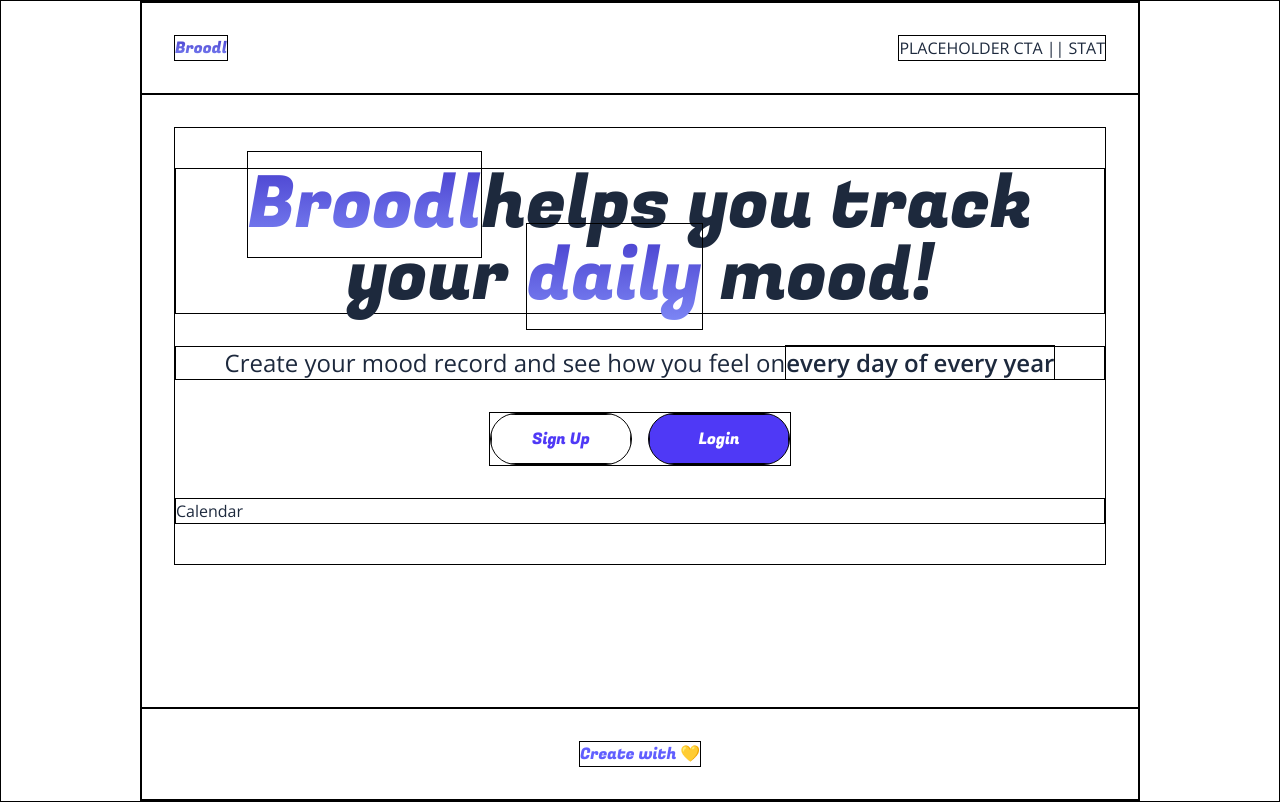
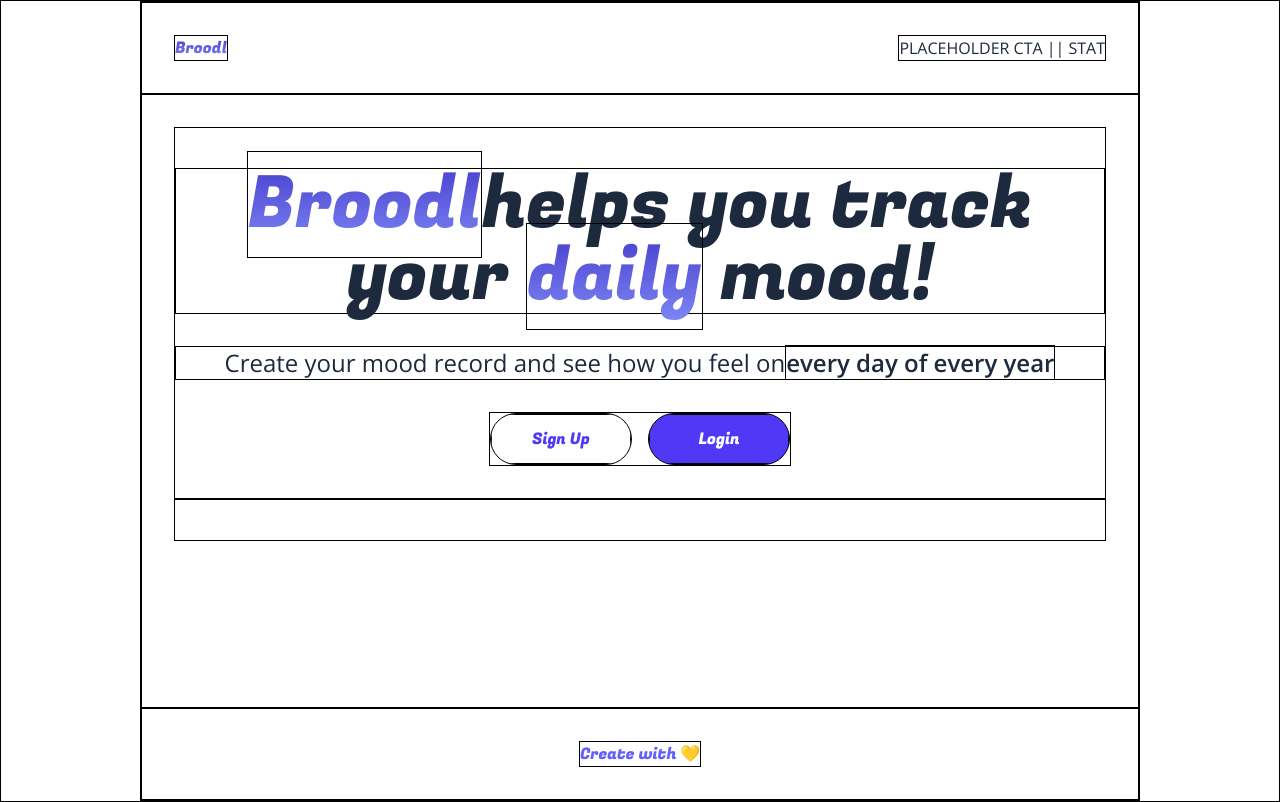
Before and after one commit to liangchow/full-stack-broodl, a Next.js app: page / in a window 1280 px wide. Built offline with nearby package versions, Linux system fonts and the light colour scheme.

Commit message:
Update Calendar.js
Added const

```diff
--- a/components/Calendar.js
+++ b/components/Calendar.js
@@ -1,7 +1,15 @@
 import React from 'react'
 
 export default function Calendar() {
+
+    const months = {'January': 'Jan', 'February': 'Feb', 'March': 'Mar', 'April': 'Apr', 'June': 'Jun',
+      'July': 'Jul', 'August': 'Aug', 'September': 'Sept', 'October': 'Oct', 'November': 'Nov', 'December': 'Dec'}
+    const now = new Date()
+    const dayList = ['Sunday', 'Monday', 'Tuesday', 'Wednesday', 'Thursday', 'Friday', 'Saturday']
+
   return (
-    <div>Calendar</div>
+    <div>
+
+    </div>
   )
 }
```
